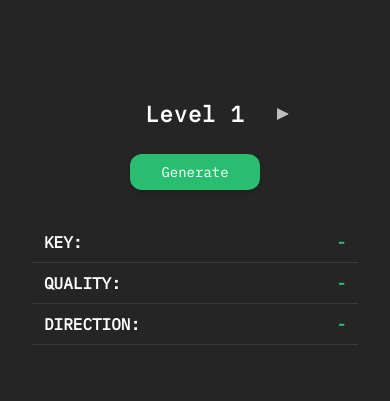
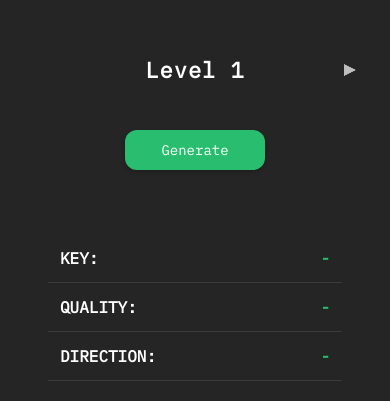
Before and after one commit to DonElDoug/triad-generator, a plain HTML site: page index.html in a window 390 px wide. Shown: the part 197-598 px from the top of the page. Drawn offline with Linux system fonts and the light colour scheme.

Commit message:
Design Change

```diff
--- a/style.css
+++ b/style.css
@@ -260,3 +260,46 @@ body {
         justify-content: flex-start;
     }
 }
+
+@media (max-width: 600px) {
+    .bpm_container {
+        padding: calc(3 * var(--unit));
+        gap: calc(4 * var(--unit));
+        margin: calc(2 * var(--unit));
+        border-radius: 0;
+    }
+
+    .header {
+        max-width: 100%;
+        width: 100%;
+        padding: 0 calc(1 * var(--unit));
+        margin: 0 auto calc(1.5 * var(--unit));
+    }
+
+    .generate-btn {
+        width: 140px;
+        height: 40px;
+        font-size: clamp(14px, 3vw, 16px);
+    }
+
+    .output-container {
+        width: 100%;
+        padding: calc(2 * var(--unit)) calc(3 * var(--unit));
+        margin-top: calc(2 * var(--unit));
+    }
+
+    .output-row {
+        padding: calc(1.5 * var(--unit)) calc(1.5 * var(--unit));
+    }
+
+    .output-value {
+        white-space: normal;
+        overflow: visible;
+        text-overflow: clip;
+        max-width: 100%;
+        text-align: right;
+        align-self: flex-start;
+        overflow-wrap: break-word;
+        margin-left: auto;
+    }
+}
```
